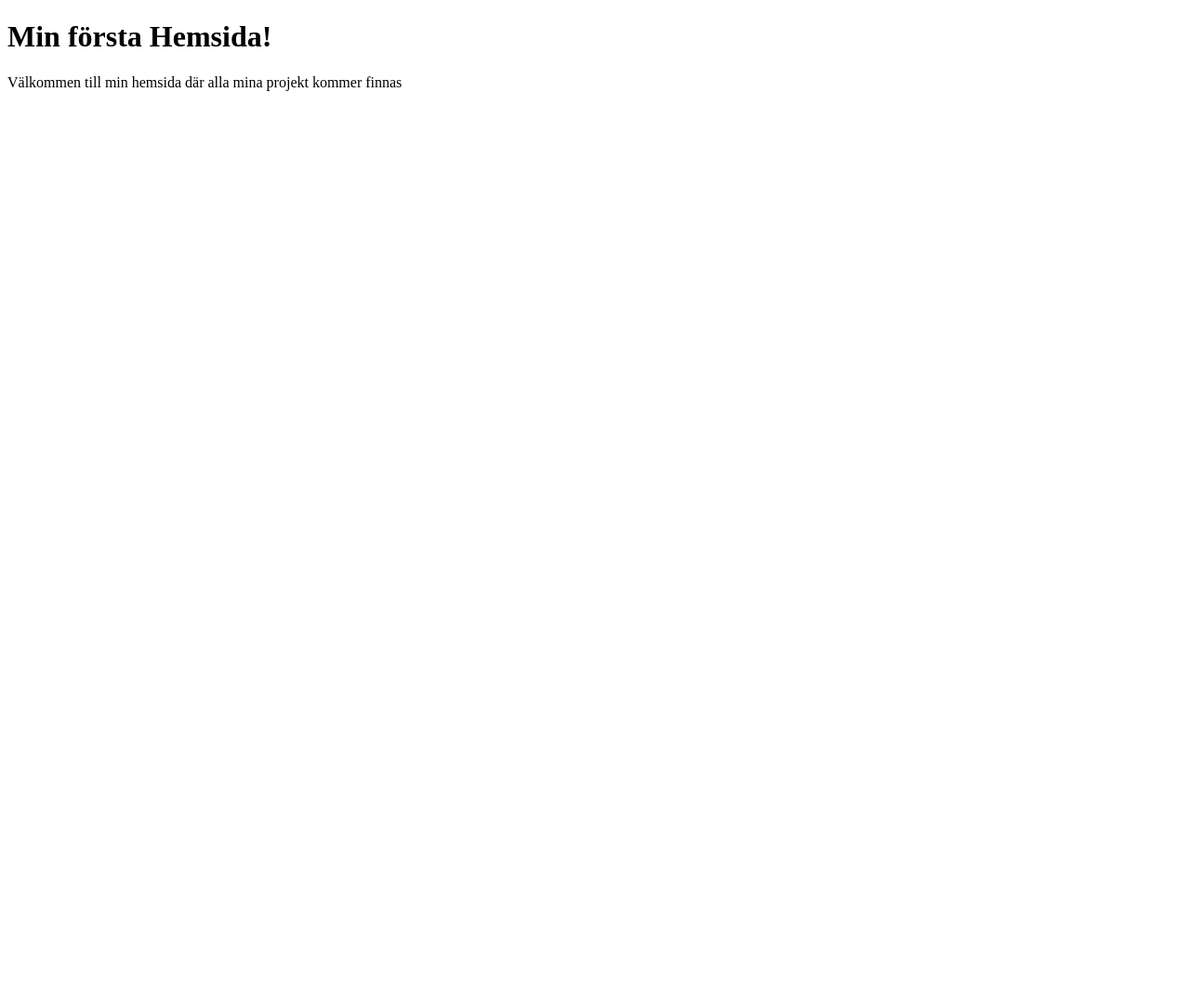
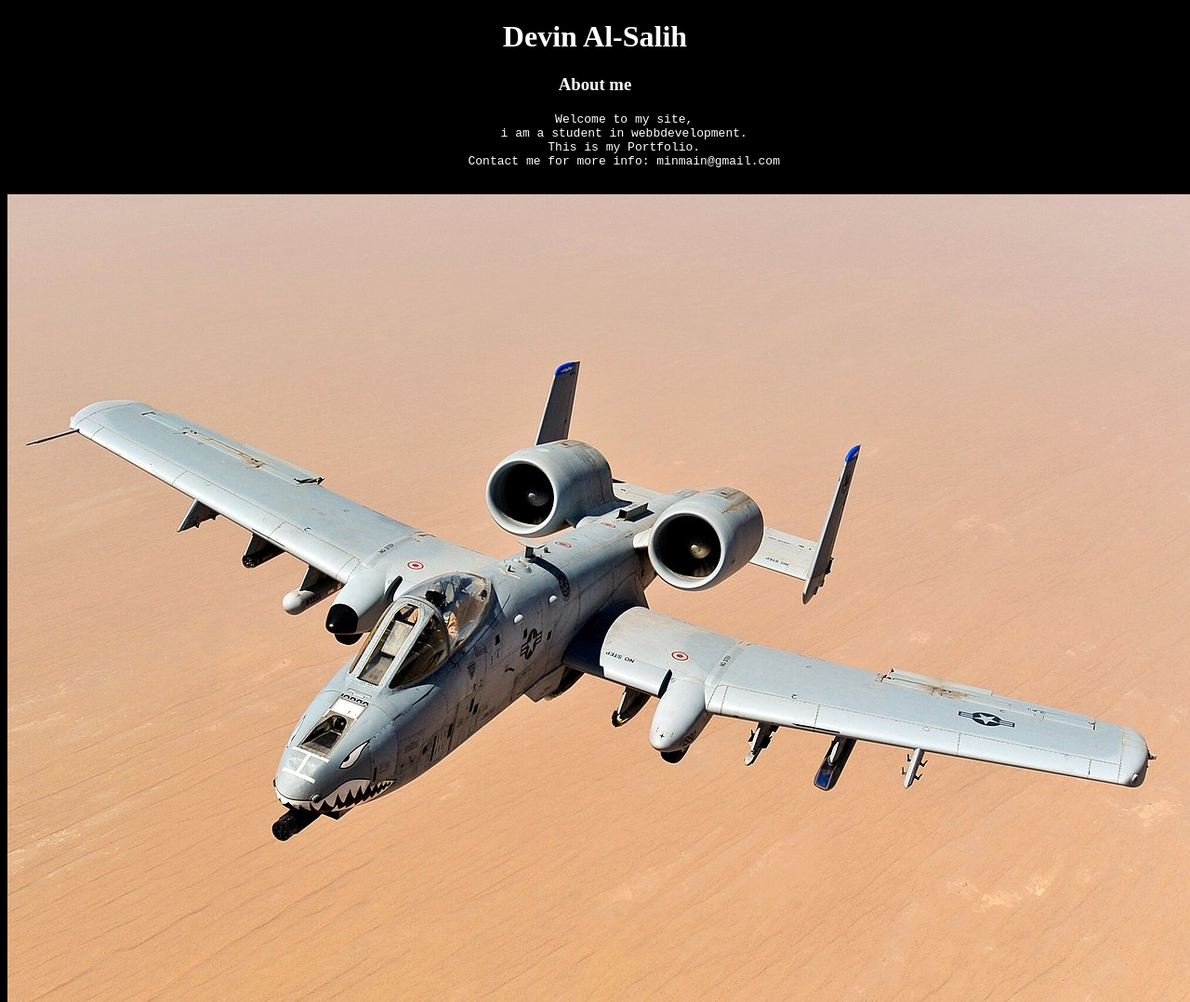
Before and after one commit to A-10WT11/A-10WT11.github.io, a plain HTML site: page index.html in a window 1280 px wide. Shown: the whole page at 93% size. Before the commit the page ends 800 px from the top, so only its background shows below. Drawn offline with Linux system fonts and the light colour scheme.

Commit message:
.vscode\style.css

```diff
--- a/index.html
+++ b/index.html
@@ -1,14 +1,22 @@
 <!DOCTYPE html>
 <html lang="en">
 <head>
+    <link rel="stylesheet" href="style.css">
     <meta charset="UTF-8">
     <meta http-equiv="X-UA-Compatible" content="IE=edge">
     <meta name="viewport" content="width=device-width, initial-scale=1.0">
-    <title>Devin</title>
+    <title>Devin Al-Salih</title>
 </head>
 <body>
-    <h1>Min första Hemsida!</h1>
-    <p>Välkommen till min hemsida där alla mina projekt kommer finnas</p>
+    <h1>Devin Al-Salih</h1>
 
+    <h3>About me</h3>
+    <pre>
+        Welcome to my site,
+        i am a student in webbdevelopment.
+        This is my Portfolio.
+        Contact me for more info: minmain@gmail.com
+    </pre>
+    <img src="Fairchild_Republic_A-10_Thunderbolt_II_-_32156159151 (1).jpg" alt="Bild på en Fairchild Republic A-10 Warthog Thunderbolt Mark 2 som är ett amerikanskt militär plan">
 </body>
 </html>
--- /dev/null
+++ b/style.css
@@ -0,0 +1,5 @@
+body {
+    background-color: black;
+    color: white;
+    text-align: center;
+}
```
Also changed, not shown: Fairchild_Republic_A-10_Thunderbolt_II_-_32156159151 (1).jpg (added).
